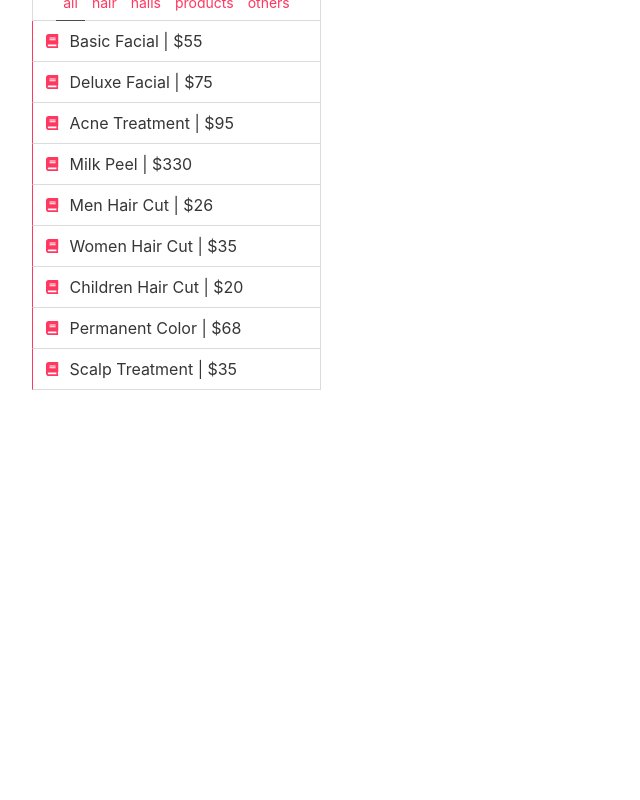
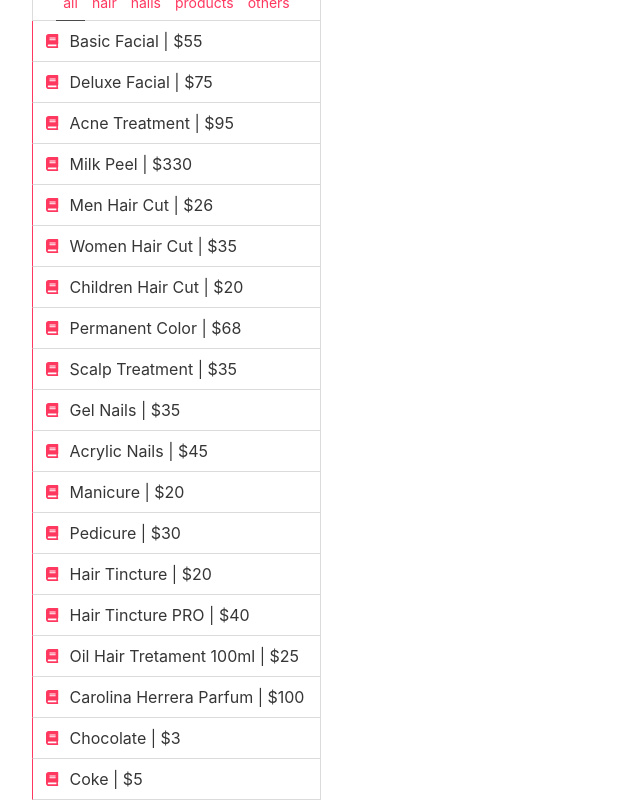
Before and after one commit to karonlewin/react-redux-beauty-salon, a React (Create React App) app: page / in a window 1280 px wide. Shown: the part 485-1285 px from the top of the page, without its empty margins (0-640 px from the left). Before the commit the page ends 875 px from the top, so only its background shows below. Built offline with nearby package versions, Linux system fonts and the light colour scheme.

Commit message:
Filtering services by name.

```diff
--- a/src/components/AddClient.js
+++ b/src/components/AddClient.js
@@ -2,8 +2,6 @@ import React from 'react';
 import { connect } from 'react-redux';
 
 class AddClient extends React.Component {
-  inputRef = React.createRef();
-
   addClient = () => {
     let text = this.input.value.trim();
     if (text.length > 0){
@@ -12,11 +10,6 @@ class AddClient extends React.Component {
       alert('Client with no name?! Really?')
     }
     this.input.value = '';
-  }
-
-  handleChange = event => {
-    let text = this.inputRef.current.value.trim();
-    this.props.updateClientInput(text);
   }
 
   render (){
--- a/src/components/App.js
+++ b/src/components/App.js
@@ -22,19 +22,32 @@ const initialState = {
     {name: 'Maria', services: [], registered_at: new Date()}
   ],
   services: [
-    {name: 'Basic Facial', price: 55},
-    {name: 'Deluxe Facial', price: 75},
-    {name: 'Acne Treatment', price: 95},
-    {name: 'Milk Peel', price: 330},
-    {name: 'Men Hair Cut', price: 26},
-    {name: 'Women Hair Cut', price: 35},
-    {name: 'Children Hair Cut', price: 20},
-    {name: 'Permanent Color', price: 68},
-    {name: 'Scalp Treatment', price: 35}
+    {name: 'Basic Facial', price: 55, category: 'facial'},
+    {name: 'Deluxe Facial', price: 75, category: 'facial'},
+    {name: 'Acne Treatment', price: 95, category: 'facial'},
+    {name: 'Milk Peel', price: 330, category: 'facial'},
+    {name: 'Men Hair Cut', price: 26, category: 'hair'},
+    {name: 'Women Hair Cut', price: 35, category: 'hair'},
+    {name: 'Children Hair Cut', price: 20, category: 'hair'},
+    {name: 'Permanent Color', price: 68, category: 'hair'},
+    {name: 'Scalp Treatment', price: 35, category: 'hair'},
+    {name: 'Gel Nails', price: 35, category: 'nails'},
+    {name: 'Acrylic Nails', price: 45, category: 'nails'},
+    {name: 'Manicure', price: 20, category: 'nails'},
+    {name: 'Pedicure', price: 30, category: 'nails'},
+    {name: 'Hair Tincture', price: 20, category: 'products'},
+    {name: 'Hair Tincture PRO', price: 40, category: 'products'},
+    {name: 'Oil Hair Tretament 100ml', price: 25, category: 'products'},
+    {name: 'Carolina Herrera Parfum', price: 100, category: 'others'},
+    {name: 'Chocolate', price: 3, category: 'others'},
+    {name: 'Coke', price: 5, category: 'others'}
+
+
   ],
   draggedService: {},
-  clientInput: ''
+  serviceFilter: ''
 };
+
 
 function reducer(state = initialState, action){
   console.log(action);
@@ -52,6 +65,8 @@ function reducer(state = initialState, action){
       return {...state,
               clients: [...filteredClients, {...action.clientTarget, services: [...action.clientTarget.services, action.service]}],
               draggedService: {}};
+    case "FILTER_SERVICE":
+      return {...state, serviceFilter: action.serviceFilter};
     }
   return state;
 }
--- a/src/components/ServicesList.js
+++ b/src/components/ServicesList.js
@@ -3,6 +3,11 @@ import Service from './Service'
 import { connect } from 'react-redux';
 
 class ServicesList extends React.Component {
+  onKeyUp = () => {
+    let text = this.input.value.trim();
+    this.props.dispatch({type: 'FILTER_SERVICE', serviceFilter: text})
+  }
+
   render (){
     return (
       <nav className="services-list">
@@ -11,7 +16,7 @@ class ServicesList extends React.Component {
         </p>
         <div className="panel-block">
           <p className="control has-icons-left">
-            <input className="input is-small is-danger" type="text" placeholder="search"/>
+            <input className="input is-small is-danger" type="text" placeholder="search" ref={node => {this.input = node;}} onKeyUp={this.onKeyUp}/>
             <span className="icon is-small is-left">
               <i className="fas fa-search" aria-hidden="true"></i>
             </span>
@@ -25,7 +30,7 @@ class ServicesList extends React.Component {
           <a className="has-text-danger">others</a>
         </p>
 
-        {this.props.services.map((service, index) => (
+        {this.props.filteredServices.map((service, index) => (
           <Service service={service}/>
         ))}
       </nav>
@@ -34,7 +39,7 @@ class ServicesList extends React.Component {
 }
 
 const mapStateToProps = state => ({
-  services: state.services
+  filteredServices: state.services.filter(service => service.name.toLowerCase().startsWith(state.serviceFilter.toLowerCase()))
 });
 
 export default connect(mapStateToProps)(ServicesList);
```
